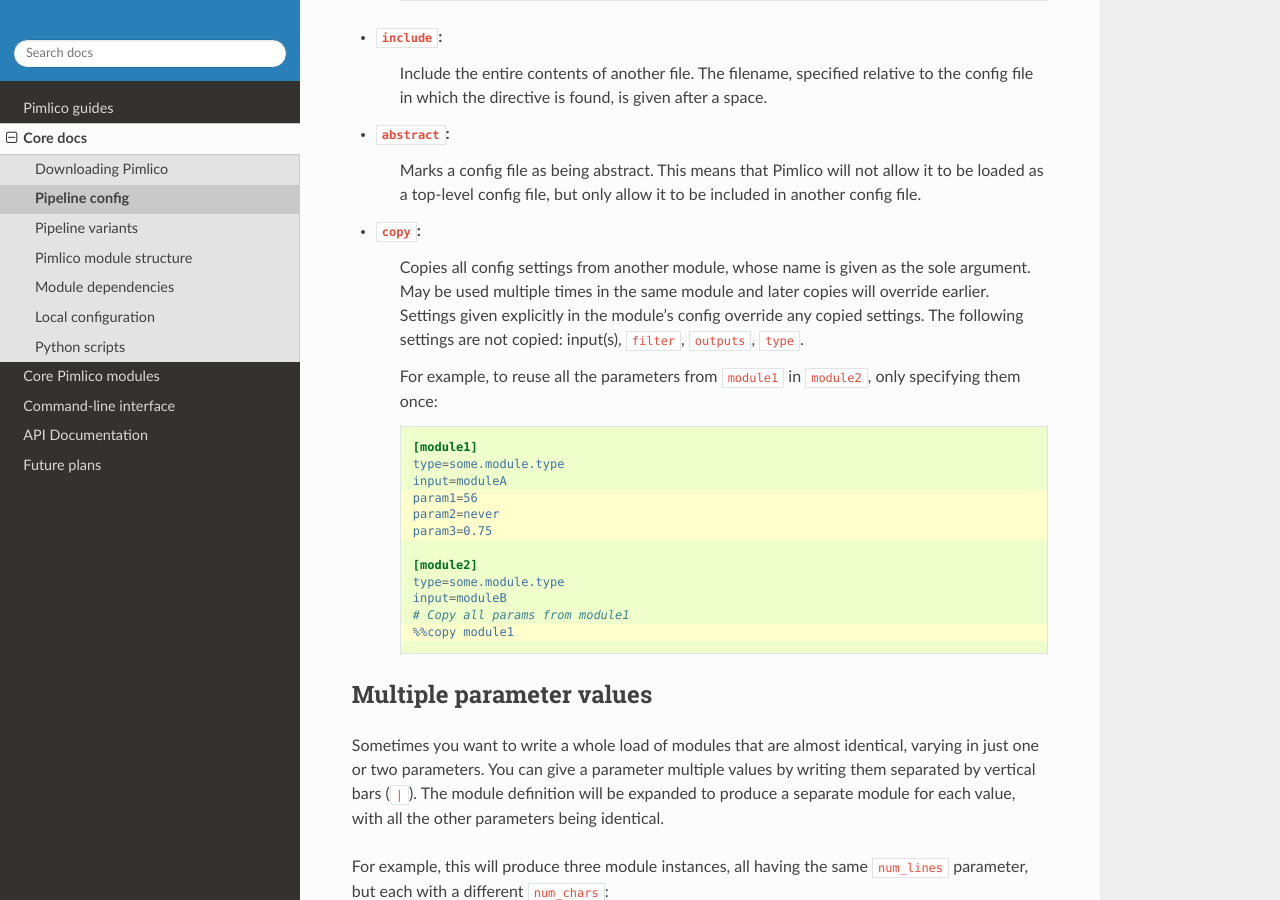
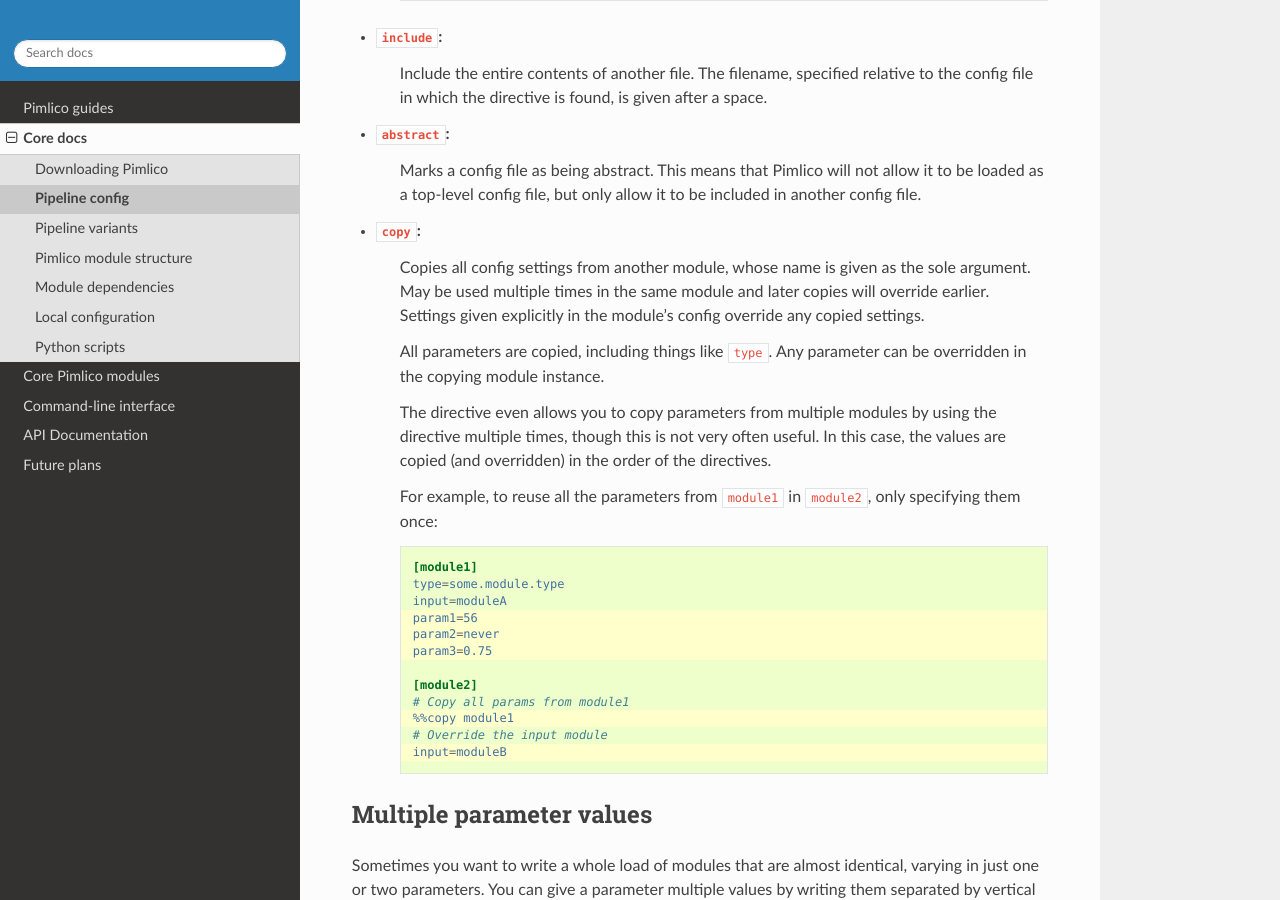
Before and after one commit to markgw/pimlico, a Sphinx documentation site: the page built from docs/core/config.rst, in a window 1280 px wide and 900 px high, scrolled down 2743 px. Built offline with Sphinx 7.4.7 and the Read the Docs theme 2.0.0, drawn with Linux system fonts in a browser that asks for light colours; formulas are drawn with MathJax 3; pages that are not in the unit, such as notebooks, are missing from menus; the version number could not be read and is left out.

Commit message:
Updated config docs
to cover the copy directive changes in the last commit.

```diff
--- a/docs/core/config.rst
+++ b/docs/core/config.rst
@@ -118,13 +118,19 @@ by the directive name and any arguments.
 - ``copy``:
     Copies all config settings from another module, whose name is given as the sole argument. May be used multiple
     times in the same module and later copies will override earlier. Settings given explicitly in the module's
-    config override any copied settings. The following settings are not copied: input(s), ``filter``, ``outputs``,
-    ``type``.
+    config override any copied settings.
+
+    All parameters are copied, including things like ``type``. Any parameter can be overridden in the copying
+    module instance.
+
+    The directive even allows you to copy parameters from multiple modules by using the directive multiple times,
+    though this is not very often useful. In this case, the values are copied (and overridden) in the order of
+    the directives.
 
     For example, to reuse all the parameters from ``module1`` in ``module2``, only specifying them once:
 
     .. code-block:: ini
-       :emphasize-lines: 4,5,6,12
+       :emphasize-lines: 4,5,6,10,12
 
        [module1]
        type=some.module.type
@@ -134,10 +140,10 @@ by the directive name and any arguments.
        param3=0.75
 
        [module2]
-       type=some.module.type
-       input=moduleB
        # Copy all params from module1
        %%copy module1
+       # Override the input module
+       input=moduleB
 
 .. _parameter-alternatives:
 
```
